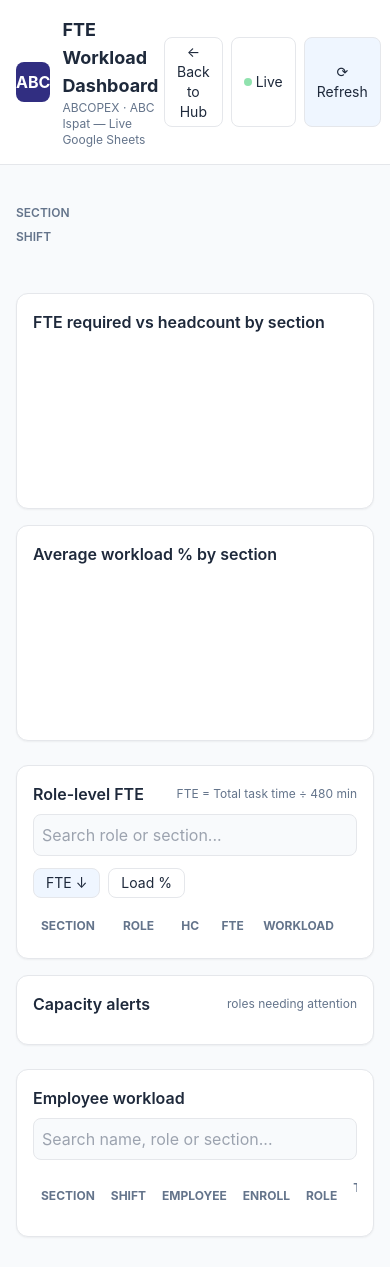
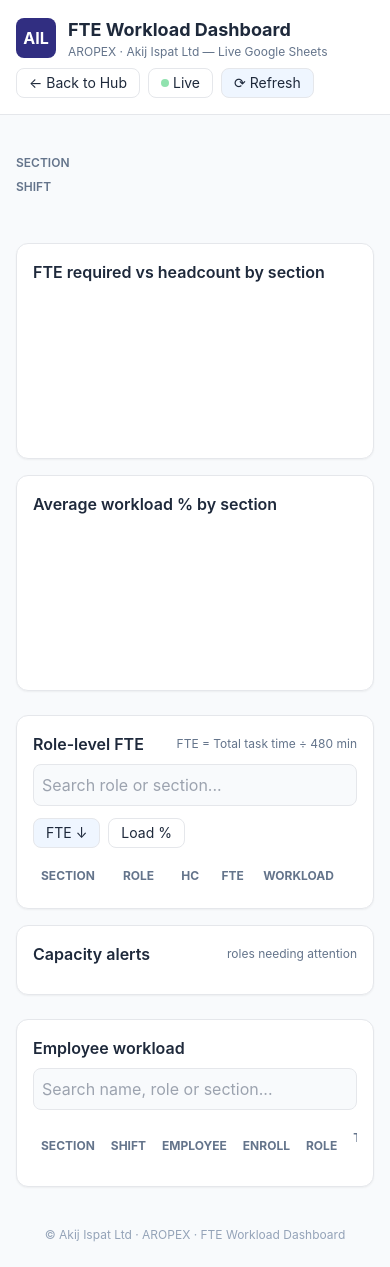
Before and after one commit to Mahiya98/AIL-Manpower-Reduction, a plain HTML site: page index.html in a window 390 px wide. Drawn offline with nearby package versions, Linux system fonts and the light colour scheme.

Commit message:
Update index.html

```diff
--- a/index.html
+++ b/index.html
@@ -3,22 +3,22 @@
 <head>
 <meta charset="UTF-8" />
 <meta name="viewport" content="width=device-width, initial-scale=1.0" />
-<title>FTE Workload Dashboard</title>
+<title>FTE Workload Dashboard — Akij Ispat Ltd</title>
 <script src="https://cdn.tailwindcss.com"></script>
 <script src="https://cdn.jsdelivr.net/npm/chart.js"></script>
 <link rel="stylesheet" href="styles.css" />
 </head>
 <body class="bg-slate-50 text-slate-800">
   <!-- Header -->
-  <header class="flex items-center justify-between p-4 border-b bg-white sticky top-0 z-10">
+  <header class="flex flex-wrap items-center justify-between gap-2 p-4 border-b bg-white sticky top-0 z-10">
     <div class="flex items-center gap-3">
-      <div class="w-10 h-10 rounded-lg bg-indigo-900 text-white flex items-center justify-center font-bold">ABC</div>
+      <div class="w-10 h-10 rounded-lg bg-indigo-900 text-white flex items-center justify-center font-bold">AIL</div>
       <div>
         <h1 class="font-bold text-lg">FTE Workload Dashboard</h1>
-        <p class="text-xs text-slate-500">ABCOPEX · ABC Ispat — Live Google Sheets</p>
+        <p class="text-xs text-slate-500">AROPEX · Akij Ispat Ltd — Live Google Sheets</p>
       </div>
     </div>
-    <div class="flex gap-2">
+    <div class="flex flex-wrap gap-2">
       <button class="px-3 py-1 border rounded-lg text-sm">← Back to Hub</button>
       <span class="px-3 py-1 border rounded-lg text-sm flex items-center gap-1">
         <span class="w-2 h-2 bg-green-500 rounded-full animate-pulse"></span> Live
@@ -43,7 +43,7 @@
     </section>
 
     <!-- KPI Cards -->
-    <section id="kpiCards" class="grid grid-cols-2 md:grid-cols-4 lg:grid-cols-8 gap-3"></section>
+    <section id="kpiCards" class="grid grid-cols-2 md:grid-cols-4 lg:grid-cols-5 xl:grid-cols-9 gap-3"></section>
 
     <!-- Charts -->
     <section class="grid grid-cols-1 lg:grid-cols-2 gap-4">
@@ -85,7 +85,7 @@
           <h3 class="font-semibold">Capacity alerts</h3>
           <span class="text-xs text-slate-500">roles needing attention</span>
         </div>
-        <div id="alerts" class="space-y-2"></div>
+        <div id="alerts" class="space-y-2 max-h-[500px] overflow-y-auto"></div>
       </div>
     </section>
 
@@ -109,6 +109,10 @@
         </table>
       </div>
     </section>
+
+    <footer class="text-center text-xs text-slate-400 pt-4 pb-2">
+      © Akij Ispat Ltd · AROPEX · FTE Workload Dashboard
+    </footer>
   </main>
 
   <script src="app.js"></script>
```
